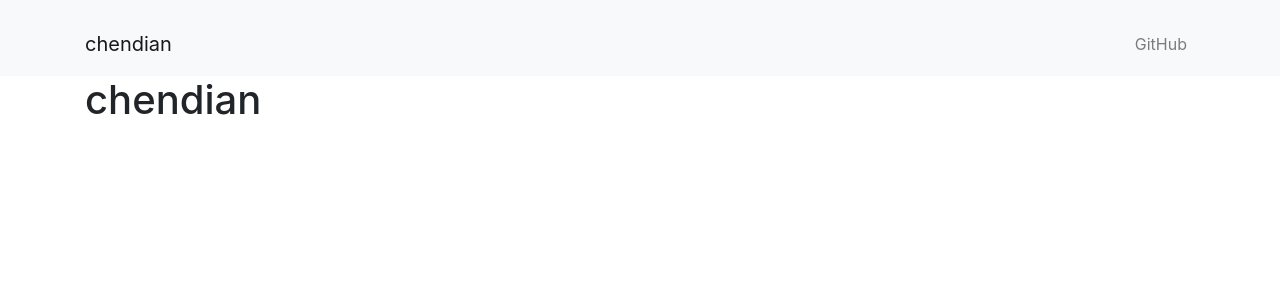
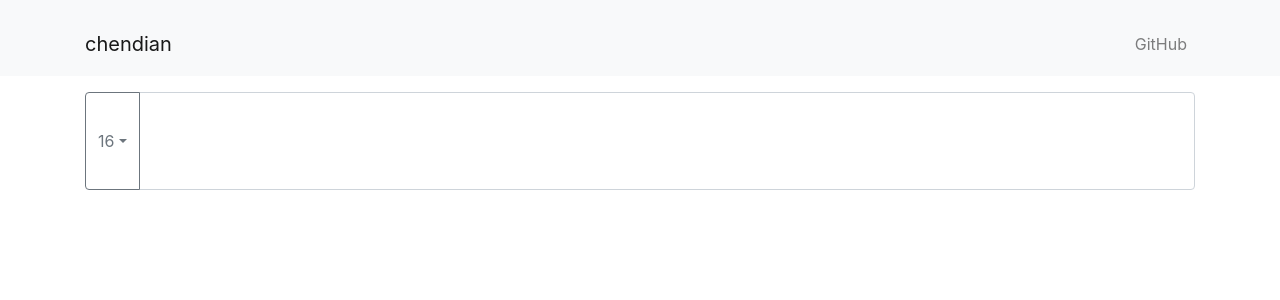
Before and after one commit to 0x1306e6d/chendian, a React (Create React App) app: page / in a window 1280 px wide. Shown: the top 300 px of the page. Built offline with nearby package versions, Linux system fonts and the light colour scheme.

Commit message:
Add Input component
Add jquery, popper.js dependencies

```diff
--- a/package.json
+++ b/package.json
@@ -5,6 +5,8 @@
   "dependencies": {
     "bootstrap": "^4.3.1",
     "classnames": "^2.2.6",
+    "jquery": "^3.3.1",
+    "popper.js": "^1.15.0",
     "prop-types": "^15.7.2",
     "react": "^16.8.6",
     "react-dom": "^16.8.6",
--- a/src/App.js
+++ b/src/App.js
@@ -1,6 +1,7 @@
 import React from 'react';
 
 import Container from './component/Container';
+import Input from './component/input/Input';
 import Navigation from './component/navigation/Navigation';
 
 class App extends React.Component {
@@ -8,8 +9,8 @@ class App extends React.Component {
     return (
       <div>
         <Navigation />
-        <Container>
-          <h1>chendian</h1>
+        <Container className="pt-3 pb-5">
+          <Input />
         </Container>
       </div>
     );
--- /dev/null
+++ b/src/component/input/Input.js
@@ -0,0 +1,27 @@
+import React from 'react';
+import classNames from 'classnames';
+
+class Input extends React.Component {
+  render() {
+    return (
+      <div className={classNames('input-group', this.props.className)}>
+        <div className="input-group-prepend">
+          <button type="button"
+            className="btn btn-outline-secondary dropdown-toggle"
+            data-toggle="dropdown" aria-haspopup="true" aria-expanded="false">
+            16
+          </button>
+          <div className="dropdown-menu">
+            <button className="dropdown-item" type="button">2</button>
+            <button className="dropdown-item" type="button">8</button>
+            <button className="dropdown-item" type="button">10</button>
+            <button className="dropdown-item" type="button">16</button>
+          </div>
+        </div>
+        <input type="text" className="form-control px-3 py-5" />
+      </div>
+    );
+  }
+}
+
+export default Input;
--- a/src/index.js
+++ b/src/index.js
@@ -2,6 +2,12 @@ import React from 'react';
 import ReactDOM from 'react-dom';
 import App from './App';
 import * as serviceWorker from './serviceWorker';
+
+import 'bootstrap/dist/css/bootstrap.min.css';
+
+import 'popper.js/dist/umd/popper.min.js';
+import 'jquery/dist/jquery.slim.min.js';
+import 'bootstrap/dist/js/bootstrap.min.js';
 
 ReactDOM.render(<App />, document.getElementById('root'));
 
```
Also changed, not shown: 1 other file (tests, documents, lock files or other folders).
